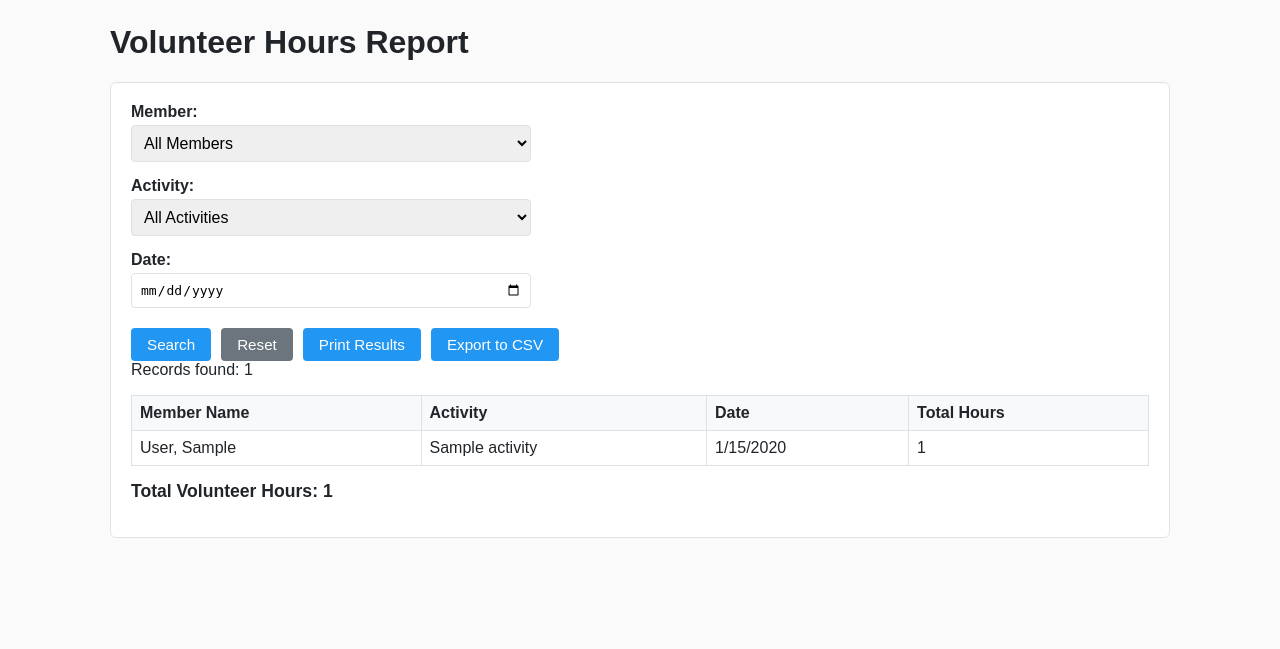
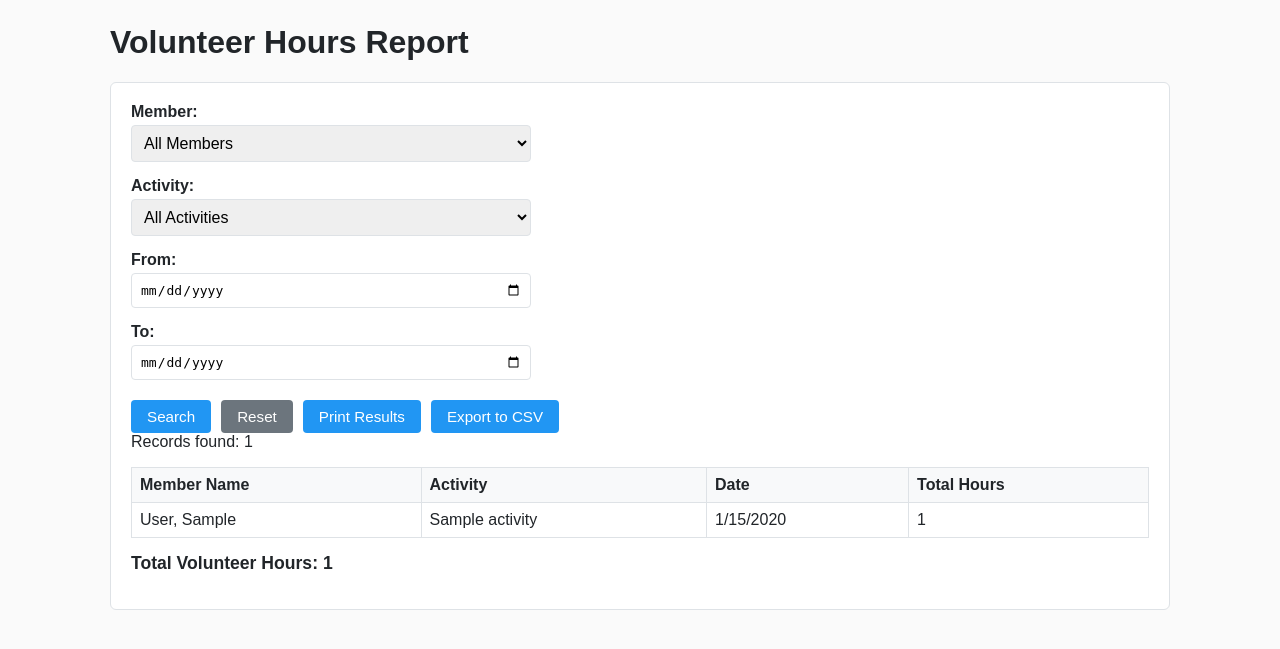
Before and after one commit to aaclay1/ksc, a PHP site: page /volunteers.php in a window 1280 px wide. Shown: the part 50-699 px from the top of the page. Run offline with PHP 8.4, Linux system fonts and the light colour scheme; tables that the repository leaves empty hold one stand-in row (values such as "Sample post"); some libraries are stand-ins or nearby versions.

Commit message:
update to volunteer search

```diff
--- a/api/volunteers.php
+++ b/api/volunteers.php
@@ -33,7 +33,18 @@ switch ($action) {
 
         if (!empty($_GET['member_id'])) { $where[] = 's.member_id = ?'; $params[] = intval($_GET['member_id']); }
         if (!empty($_GET['activity_id'])) { $where[] = 's.activity_id = ?'; $params[] = intval($_GET['activity_id']); }
-        if (!empty($_GET['signin_date'])) { $where[] = 'DATE(s.signin_date) = ?'; $params[] = trim($_GET['signin_date']); }
+
+        if (!empty($_GET['start_date']) && !empty($_GET['end_date'])) {
+            $where[] = 'DATE(s.signin_date) BETWEEN ? AND ?';
+            $params[] = trim($_GET['start_date']);
+            $params[] = trim($_GET['end_date']);
+        } elseif (!empty($_GET['start_date'])) {
+            $where[] = 'DATE(s.signin_date) >= ?';
+            $params[] = trim($_GET['start_date']);
+        } elseif (!empty($_GET['end_date'])) {
+            $where[] = 'DATE(s.signin_date) <= ?';
+            $params[] = trim($_GET['end_date']);
+        }
 
         $sql = "SELECT m.id AS member_id, m.last_name, m.first_name, a.activity_name,
                        DATE(s.signin_date) AS log_date, SUM(s.volunteer_hours) AS total_hours
--- a/volunteers.php
+++ b/volunteers.php
@@ -15,8 +15,12 @@ require_once __DIR__ . '/includes/header.php';
             <select name="activity_id" id="vhr_activity_id"><option value="">All Activities</option></select>
         </div>
         <div class="form-group">
-            <label for="vhr_signin_date">Date:</label>
-            <input type="date" name="signin_date" id="vhr_signin_date">
+            <label for="vhr_start_date">From:</label>
+            <input type="date" name="start_date" id="vhr_start_date">
+        </div>
+        <div class="form-group">
+            <label for="vhr_end_date">To:</label>
+            <input type="date" name="end_date" id="vhr_end_date">
         </div>
         <div class="button-group">
             <button type="submit" id="vhrSearchButton">Search</button>
```
